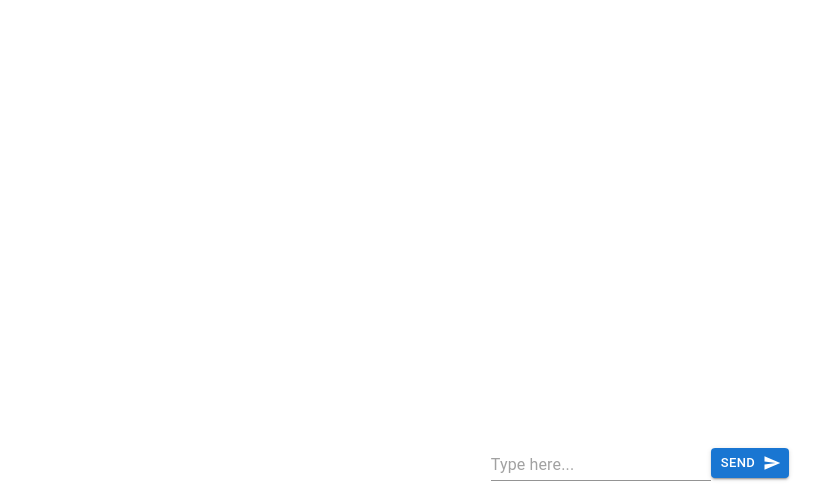
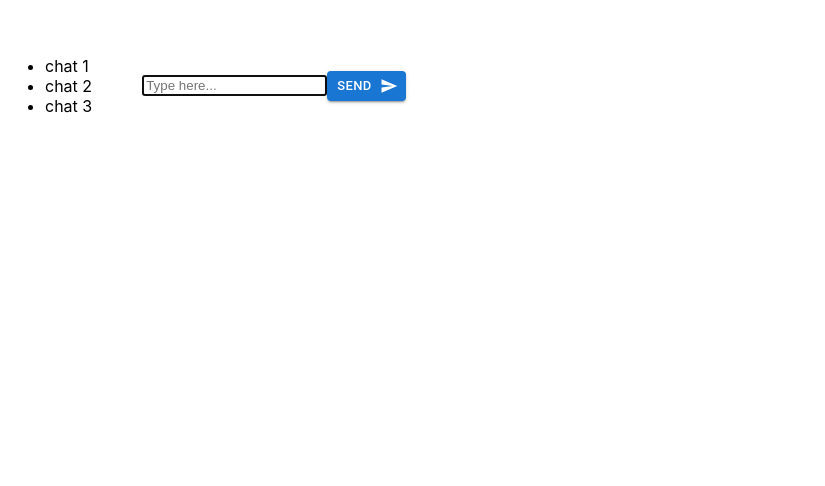
Before and after one commit to menmanmon/ReactJS, a React (Create React App) app: page / in a window 1280 px wide. Shown: the part 314-800 px from the top of the page, without its empty margins (0-825 px from the left). Built offline with nearby package versions, Linux system fonts and the light colour scheme.

Commit message:
ДЗ № 3

```diff
--- a/src/App.css
+++ b/src/App.css
@@ -1,10 +1,13 @@
-.App {
+.app {
   min-height: 100vh;
   display: flex;
-  flex-direction: column;
+  flex-direction: row;
   align-items: center;
-  justify-content: flex-end;
-  font-size: calc(10px + 2vmin);
   padding: 5px;
   box-sizing: border-box;
 }
+.chatsList {
+  padding-right: 50px;
+  display: flex;
+  flex-direction: column;
+}
--- a/src/App.js
+++ b/src/App.js
@@ -1,6 +1,7 @@
 import { useCallback, useEffect, useState } from 'react';
 import { Form } from './components/Form';
 import { MessageList } from './components/MessageList';
+import { ChatsList } from './components/ChatsList';
 import { AUTHORS } from './utils/constants';
 import { v4 as uuidv4 } from 'uuid';
 import './App.css';
@@ -24,9 +25,13 @@ export default function App() {
         }
     }, [messages])
     return (
-        <div className="App">
-            <MessageList messages={messages} />
-            <Form onSendMessage={handleSendMessage} />
+        <div className="app">
+            <ChatsList/>
+            <div className="chat">
+                <MessageList messages={messages} />
+                <Form onSendMessage={handleSendMessage} />
+            </div>
         </div>
     );
+
 }
--- /dev/null
+++ b/src/components/ChatsList.js
@@ -0,0 +1,23 @@
+import React, { useState } from 'react';
+import { v4 as uuidv4 } from 'uuid';
+
+export const ChatsList = () => {
+    const [chats, setChats] = useState([
+        {
+            name: 'chat 1',
+            id: uuidv4(),
+        },
+        {
+            name: 'chat 2',
+            id: uuidv4(),
+        },
+        {
+            name: 'chat 3',
+            id: uuidv4(),
+        },
+    ]);
+    const chat = chats.map((chat) => <li key={chat.id}>{chat.name}</li>)
+    return (
+        <div className="chatsList"><ul>{chat}</ul></div>
+    );
+}
--- a/src/components/Form.js
+++ b/src/components/Form.js
@@ -1,4 +1,4 @@
-import React, { useState } from 'react';
+import React, { useRef, useState, useEffect } from 'react';
 import { v4 as uuidv4 } from 'uuid';
 import { AUTHORS } from '../utils/constants';
 import Button from '@mui/material/Button';
@@ -18,11 +18,16 @@ export const Form = ({ onSendMessage }) => {
             id: uuidv4(),
         })
         setValue('');
-        // console.log(this.id);
     }
+    const inputRef = useRef(null)
+    useEffect(() => {
+        inputRef.current?.focus();
+    }, [handleSubmit]);
     return (
         <form onSubmit={handleSubmit}>
-            <Input placeholder="Type here..." value={value} onChange={handleChange} />
+            {/* почему-то не фокусируется на инпуте им mui */}
+            {/* <Input autoFocus ref={inputRef} placeholder="Type here..." value={value} onChange={handleChange} /> */}
+            <input ref={inputRef} placeholder="Type here..." value={value} onChange={handleChange} />
             <Button size="small" type="submit" variant="contained" endIcon={<SendIcon />}>
                 Send
             </Button>
--- a/src/index.js
+++ b/src/index.js
@@ -3,27 +3,10 @@ import ReactDOM from 'react-dom';
 import './index.css';
 import App from './App';
 import reportWebVitals from './reportWebVitals';
-import {
-  ThemeProvider,
-  useTheme,
-  createMuiTheme,
-} from "@material-ui/core/styles";
-const theme = createMuiTheme({
-  palette: {
-    primary: {
-      main: "#FF9800",
-    },
-    secondary: {
-      main: "#0098FF",
-    },
-  },
-});
 
 ReactDOM.render(
   <React.StrictMode>
-    <ThemeProvider theme={theme}>
-      <App />
-    </ThemeProvider>
+    <App />
   </React.StrictMode>,
   document.getElementById('root')
 );
```
